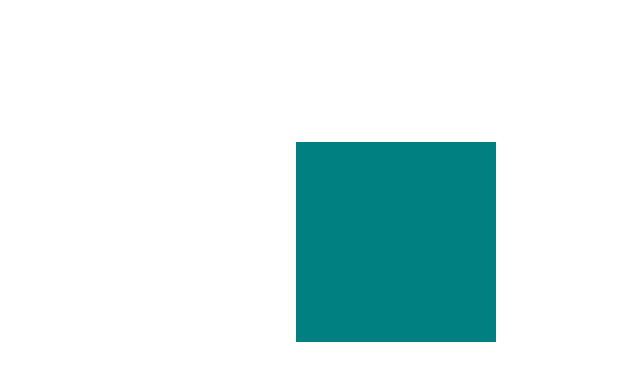
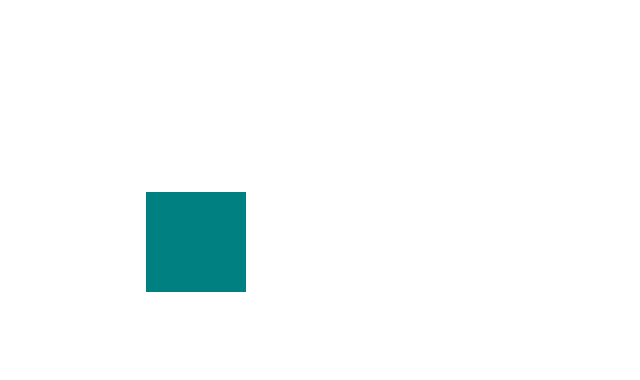
Before and after one commit to G1DY/FramerMotion, a React (Vite) app: page / in a window 1280 px wide. Shown: the top 380 px of the page, without its empty margins (444-1084 px from the left). Built offline with nearby package versions, Linux system fonts and the light colour scheme.

Commit message:
understanding how to create key frames for transformations

```diff
--- a/src/App.tsx
+++ b/src/App.tsx
@@ -4,10 +4,11 @@ const App = () => {
   return (
     <motion.div
       className="box"
-      initial={{ x: 0 }}
-      animate={{ x: 200, scale: 2 }}
-      // transition={{ duration: 5 }}
-      transition={{ duration: 5, delay: 2, ease: "linear" }}
+      animate={{
+        scale: [1, 2, 3, 2, 1],
+        rotate: [0, 90, 180, 270, 180, 90, 0],
+      }}
+      transition={{ duration: 5, delay: 2, ease: "easeInOut" }}
     ></motion.div>
   );
 };
```
Also changed, not shown: 1 other file (tests, documents, lock files or other folders).
